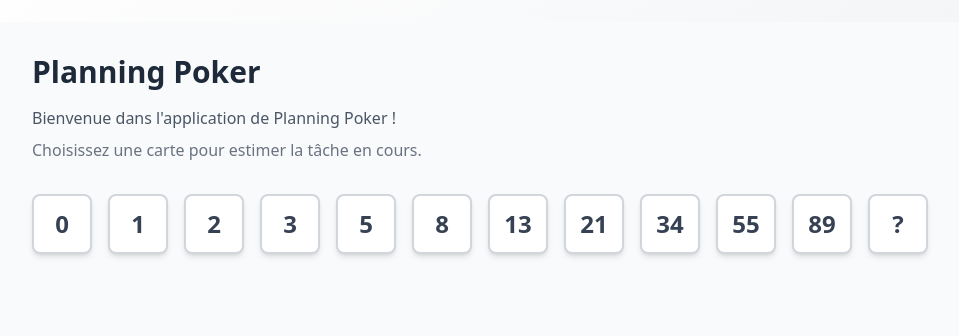
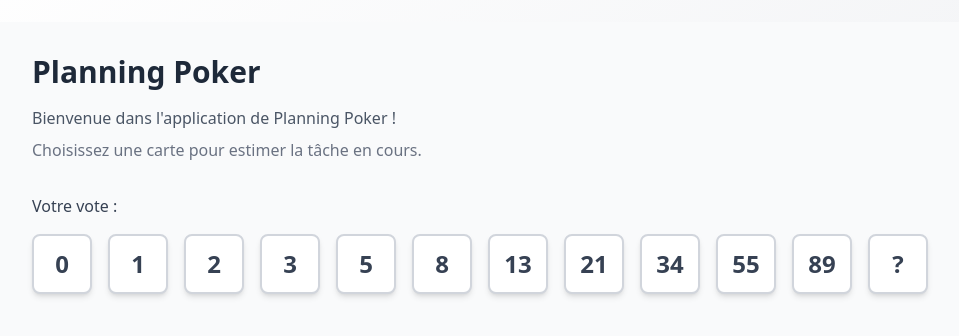
Before and after one commit to AxelDoussoux/Conception-de-projet--Planning-Poker-Doussoux-Berger, a React (Vite) app: page / in a window 1280 px wide. Shown: the part 778-1114 px from the top of the page, without its empty margins (160-1119 px from the left). Built offline with nearby package versions, Linux system fonts and the light colour scheme; no server answers.

Commit message:
Add voting button to PlanningPoker component

```diff
--- a/src/script/PlanningPoker.tsx
+++ b/src/script/PlanningPoker.tsx
@@ -1,6 +1,20 @@
+import { useState } from 'react';
 import { cards } from '../lib/planningPoker.ts';
 
+
+/**
+ * Composant Planning Poker pour voter sur les estimations.
+ *
+ * @returns {JSX.Element} Le composant Planning Poker.
+ */
 function PlanningPoker() {
+
+    /**
+     * Code de vote.
+     * @type {string}
+     */
+    const [voteCode, setVoteCode] = useState<string>('');
+
     return (
     <div className="min-h-screen bg-gray-50 p-8">
         <div className="max-w-4xl mx-auto">
@@ -8,11 +22,14 @@ function PlanningPoker() {
             <p className="text-gray-600 mb-2">Bienvenue dans l'application de Planning Poker !</p>
             <p className="text-gray-500 mb-8">Choisissez une carte pour estimer la tâche en cours.</p>
 
+            <p className="text-gray-700 mb-4">Votre vote : {voteCode}</p>
+
             <div className="grid grid-cols-3 md:grid-cols-12 gap-4">
             {cards.map((card, index) => (
                 <div
                 key={index}
-              className="bg-white border-2 border-gray-300 rounded-lg shadow-md hover:shadow-lg hover:border-indigo-500 transition-all cursor-pointer p-3 flex items-center justify-center"
+                className="bg-white border-2 border-gray-300 rounded-lg shadow-md hover:shadow-lg hover:border-indigo-500 transition-all cursor-pointer p-3 flex items-center justify-center select-none"
+                onClick={() => setVoteCode(String(card))}
                 >
                     <span className="text-2xl font-bold text-gray-700">{card}</span>
                 </div>
```
Lines whose indentation alone changed are shown as unchanged.
